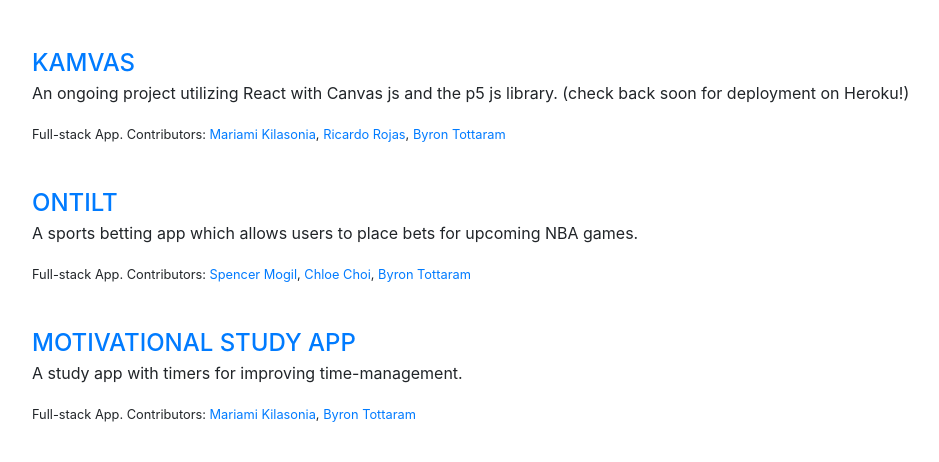
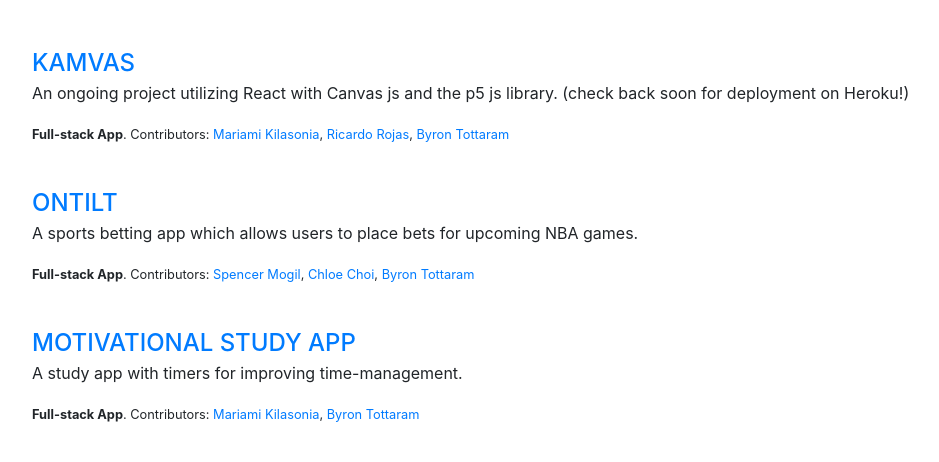
Before and after one commit to byronst10/portfolio, a website with bundled scripts: page index.html in a window 1280 px wide. Shown: the part 890-1352 px from the top of the page, without its empty margins (288-1227 px from the left). Built offline with nearby package versions, Linux system fonts and the light colour scheme; a web font is replaced by a local one.

Commit message:
pushing changes

```diff
--- a/index.html
+++ b/index.html
@@ -88,15 +88,15 @@
         <div class="project-content">
         <div class="subheading mb-0"><a href="https://github.com/fumacarne/fake">Kamvas</a></div>
         <p>An ongoing project utilizing React with Canvas js and the p5 js library. (check back soon for deployment on Heroku!)</p>
-        <p><small>Full-stack App. Contributors: <a href="https://github.com/Mariamka91/">Mariami Kilasonia</a>, <a href="https://github.com/fumacarne/">Ricardo Rojas</a>, <a href="https://github.com/byronst10/">Byron Tottaram</a></small></p>
+        <p><small><b>Full-stack App</b>. Contributors: <a href="https://github.com/Mariamka91/">Mariami Kilasonia</a>, <a href="https://github.com/fumacarne/">Ricardo Rojas</a>, <a href="https://github.com/byronst10/">Byron Tottaram</a></small></p>
         <br>
       <div class="subheading mb-0"><a href="https://ontiltsports.herokuapp.com/">OnTilt</a></div>
         <p>A sports betting app which allows users to place bets for upcoming NBA games.</p>
-        <p><small>Full-stack App. Contributors: <a href="https://github.com/smogil12/">Spencer Mogil</a>, <a href="https://github.com/chloec222/">Chloe Choi</a>, <a href="https://github.com/byronst10/">Byron Tottaram</a></small></p>
+        <p><small><b>Full-stack App</b>. Contributors: <a href="https://github.com/smogil12/">Spencer Mogil</a>, <a href="https://github.com/chloec222/">Chloe Choi</a>, <a href="https://github.com/byronst10/">Byron Tottaram</a></small></p>
         <br>
       <div class="subheading mb-0"><a href="https://byronst10.github.io/Project-Demo/index.html">Motivational Study App</a></div>
       <p>A study app with timers for improving time-management.</p>
-      <p><small>Full-stack App. Contributors: <a href="https://github.com/Mariamka91/">Mariami Kilasonia</a>, <a href="https://github.com/byronst10/">Byron Tottaram</a></small></p>
+      <p><small><b>Full-stack App</b>. Contributors: <a href="https://github.com/Mariamka91/">Mariami Kilasonia</a>, <a href="https://github.com/byronst10/">Byron Tottaram</a></small></p>
       <br>
       <div class="subheading mb-0"><a href="https://friend-finder-serenity.herokuapp.com/">Friend-Finder</a></div>
       <p>A fictional dating app which utilizes multiple-choice questions to match users with characters from the TV show, "Firefly".</p>
```
